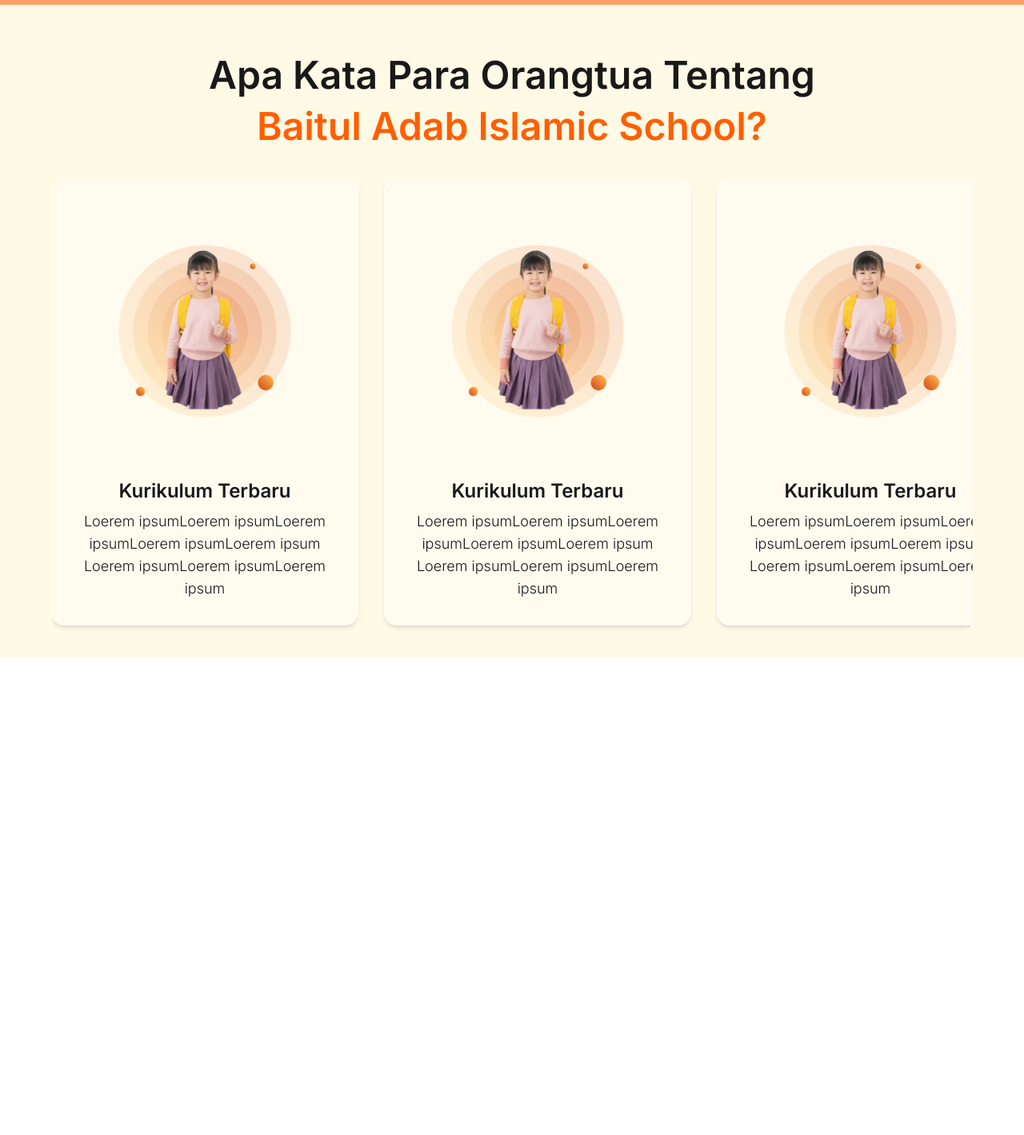
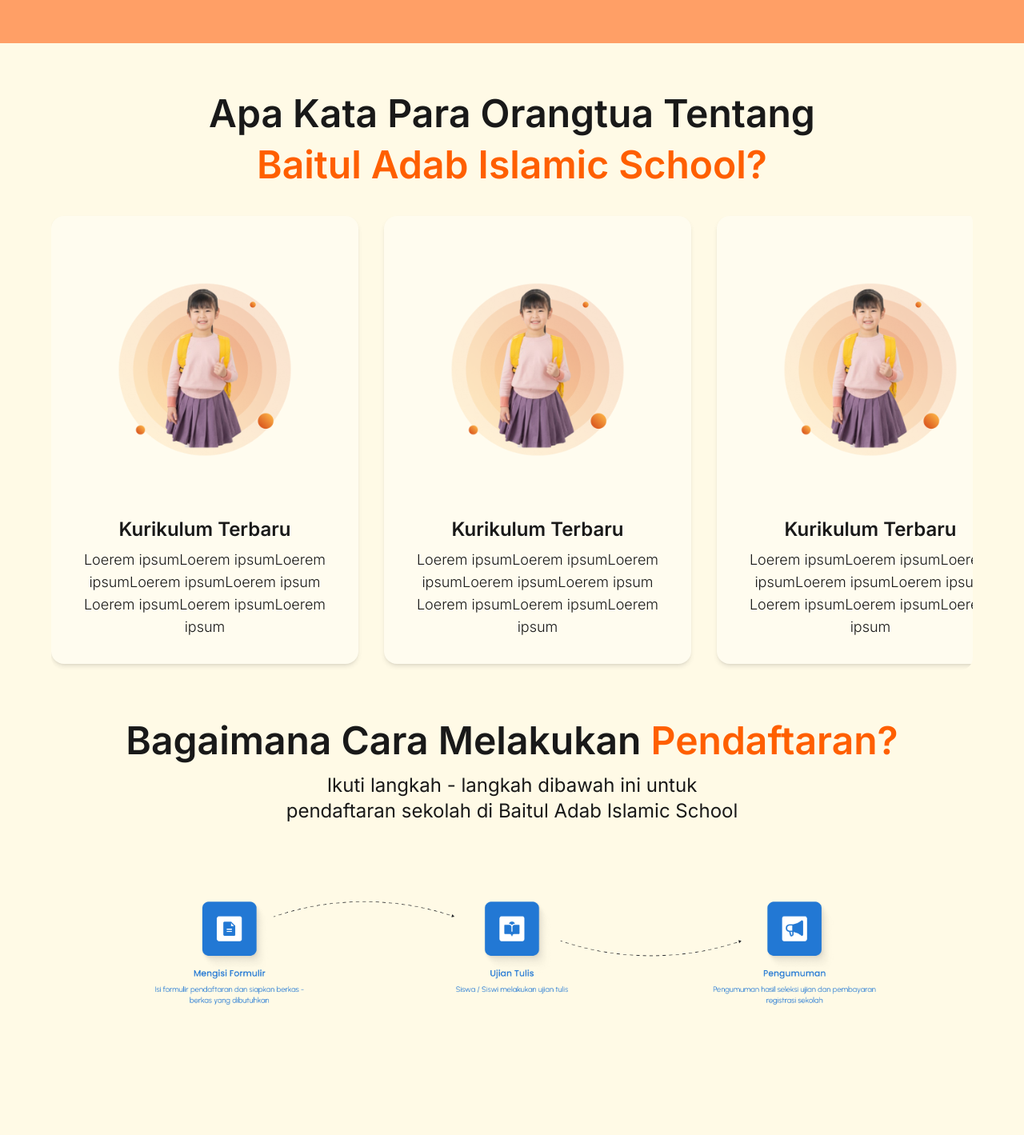
Before and after one commit to makbarramadhan62/baitul-adab-web, a Next.js app: page / in a window 1280 px wide. Shown: the part 1330-2749 px from the top of the page at 80% size. Before the commit the page ends 2152 px from the top, so only its background shows below. Built offline with nearby package versions, Linux system fonts and the light colour scheme.

Commit message:
refactor: optimize code & implement AOS

```diff
--- a/app/page.tsx
+++ b/app/page.tsx
@@ -1,9 +1,66 @@
+"use client";
+
 import Image from "next/image";
 import Navbar from "@/components/navbar";
 import TestimonialCard from "@/components/testimonialCard";
 import CurriculumCard from "@/components/curiculumCard";
+import Footer from "@/components/footer";
+import AOS from "aos";
+import "aos/dist/aos.css";
+import { useEffect } from "react";
 
 export default function Home() {
+  useEffect(() => {
+    AOS.init({
+      duration: 800,
+    });
+  }, []);
+
+  const testimonials = [
+    {
+      imageSrc: "/image/home/TestimonialPerson.png",
+      imageAlt: "school-pict",
+      title: "Kurikulum Terbaru",
+      description:
+        "Loerem ipsumLoerem ipsumLoerem ipsumLoerem ipsumLoerem ipsum Loerem ipsumLoerem ipsumLoerem ipsum",
+    },
+    {
+      imageSrc: "/image/home/TestimonialPerson.png",
+      imageAlt: "school-pict",
+      title: "Kurikulum Terbaru",
+      description:
+        "Loerem ipsumLoerem ipsumLoerem ipsumLoerem ipsumLoerem ipsum Loerem ipsumLoerem ipsumLoerem ipsum",
+    },
+    {
+      imageSrc: "/image/home/TestimonialPerson.png",
+      imageAlt: "school-pict",
+      title: "Kurikulum Terbaru",
+      description:
+        "Loerem ipsumLoerem ipsumLoerem ipsumLoerem ipsumLoerem ipsum Loerem ipsumLoerem ipsumLoerem ipsum",
+    },
+    {
+      imageSrc: "/image/home/TestimonialPerson.png",
+      imageAlt: "school-pict",
+      title: "Kurikulum Terbaru",
+      description:
+        "Loerem ipsumLoerem ipsumLoerem ipsumLoerem ipsumLoerem ipsum Loerem ipsumLoerem ipsumLoerem ipsum",
+    },
+    {
+      imageSrc: "/image/home/TestimonialPerson.png",
+      imageAlt: "school-pict",
+      title: "Kurikulum Terbaru",
+      description:
+        "Loerem ipsumLoerem ipsumLoerem ipsumLoerem ipsumLoerem ipsum Loerem ipsumLoerem ipsumLoerem ipsum",
+    },
+    {
+      imageSrc: "/image/home/TestimonialPerson.png",
+      imageAlt: "school-pict",
+      title: "Kurikulum Terbaru",
+      description:
+        "Loerem ipsumLoerem ipsumLoerem ipsumLoerem ipsumLoerem ipsum Loerem ipsumLoerem ipsumLoerem ipsum",
+    },
+  ];
+
   return (
     <div className="flex min-h-screen w-full flex-col items-center overflow-x-hidden">
       <Navbar />
@@ -11,10 +68,13 @@
       {/* Hero Section*/}
       <section
         id="hero"
-        className="p-16 flex flex-col lg:flex-row items-center justify-center mt-4 relative"
+        className="p-16 flex flex-col lg:flex-row items-center justify-center mb-0 lg:my-8 relative"
       >
         {/* Bagian Kiri */}
-        <div className="w-full lg:w-1/2 lg:order-1 mb-8 md:mb-0">
+        <div
+          data-aos="fade-right"
+          className="w-full lg:w-1/2 lg:order-1 mb-8 md:mb-0"
+        >
           <div className="mt-4">
             <h2 className="text-4xl font-bold text-gray-800">
               Selamat Datang di
@@ -27,14 +87,18 @@
               ultrices ligula in turpis posuere, at sodales ipsum consequat. Ut
               eleifend tellus sit amet enim maximus vehicula.
             </p>
-            <button className="btn btn-primary text-white">
+            <button className="btn btn-primary text-white mt-4">
               Daftar Sekarang <i className="bi bi-arrow-right"></i>
             </button>
           </div>
         </div>
 
         {/* Bagian Kanan */}
-        <div className="w-full lg:w-1/2 lg:order-2">
+        <div
+          data-aos="fade-left"
+          data-aos-delay="400"
+          className="w-full lg:w-1/2 lg:order-2"
+        >
           <Image
             height={100}
             width={100}
@@ -52,7 +116,7 @@
           style={{ width: "100%", height: "auto" }}
           src="/image/home/UnionBg.svg"
           alt="school-pict"
-          className="object-cover absolute bottom-0 lg:-bottom-36"
+          className="object-cover absolute bottom-0 lg:-bottom-20 xl:-bottom-44 z-10"
         />
       </section>
       {/* Hero Section*/}
@@ -60,7 +124,7 @@
       {/* Second Section*/}
       <section
         id="second"
-        className="w-full relative z-10 my-8 bg-primary-content"
+        className="w-full relative z-20 bg-primary-content mt-0 lg:my-8"
       >
         <div className="px-16">
           <div className="w-full text-center">
@@ -136,50 +200,143 @@
           </div>
 
           <div className="carousel w-full gap-8 rounded-box">
-            <div className="carousel-item">
-              <TestimonialCard
-                imageSrc="/image/home/TestimonialPerson.png"
-                imageAlt="school-pict"
-                title="Kurikulum Terbaru"
-                description="Loerem ipsumLoerem ipsumLoerem ipsumLoerem ipsumLoerem ipsum Loerem ipsumLoerem ipsumLoerem ipsum"
-              />
+            {testimonials.map((testimonial, index) => (
+              <div className="carousel-item" key={index}>
+                <TestimonialCard
+                  imageSrc={testimonial.imageSrc}
+                  imageAlt={testimonial.imageAlt}
+                  title={testimonial.title}
+                  description={testimonial.description}
+                />
+              </div>
+            ))}
+          </div>
+        </div>
+      </section>
+      {/* Third Section*/}
+
+      {/*  Fourth Section*/}
+      <section id="fourth" className="w-full relative z-10 my-8">
+        <div className="px-16">
+          <div className="w-full text-center mb-8">
+            <div className="flex flex-col justify-center gap-4">
+              <span className="text-neutral text-5xl font-semibold">
+                Bagaimana Cara Melakukan{" "}
+                <span className="text-secondary-content">Pendaftaran?</span>
+              </span>
+              <span className="text-neutral text-2xl w-1/2 mx-auto">
+                Ikuti langkah - langkah dibawah ini untuk pendaftaran sekolah di
+                Baitul Adab Islamic School
+              </span>
             </div>
-            <div className="carousel-item">
-              <TestimonialCard
-                imageSrc="/image/home/TestimonialPerson.png"
-                imageAlt="school-pict"
-                title="Kurikulum Terbaru"
-                description="Loerem ipsumLoerem ipsumLoerem ipsumLoerem ipsumLoerem ipsum Loerem ipsumLoerem ipsumLoerem ipsum"
-              />
+          </div>
+          <div className="w-full my-24 lg:order-2">
+            <Image
+              height={100}
+              width={100}
+              unoptimized
+              style={{ width: "80%", height: "auto" }}
+              src="/image/home/registrationStep.png"
+              alt="school-pict"
+              className="object-contain mx-auto"
+            />
+          </div>
+        </div>
+      </section>
+      {/*  Fourth Section*/}
+
+      {/*  Fifth Section*/}
+      <section id="fifth" className="w-full my-8">
+        <div className="px-16">
+          <div className="w-full text-center mb-8">
+            <div className="flex flex-col justify-center gap-4">
+              <span className="text-neutral text-5xl font-semibold">
+                Ayo Mulai Kumpulkan Berkas{" "}
+                <span className="text-secondary-content">Pendaftarannya!</span>
+              </span>
+              <span className="text-neutral text-2xl w-1/2 mx-auto">
+                Berkas apa saja yang diperlukan saat proses pendaftaran?
+              </span>
             </div>
-            <div className="carousel-item">
-              <TestimonialCard
-                imageSrc="/image/home/TestimonialPerson.png"
-                imageAlt="school-pict"
-                title="Kurikulum Terbaru"
-                description="Loerem ipsumLoerem ipsumLoerem ipsumLoerem ipsumLoerem ipsum Loerem ipsumLoerem ipsumLoerem ipsum"
-              />
+          </div>
+
+          <div className="flex flex-col lg:flex-row items-center justify-center">
+            {/* Bagian Kiri */}
+            <div className="w-full lg:w-1/2 lg:order-1 mb-8 md:mb-0">
+              <div className="card w-full bg-primary-content shadow-xl">
+                <div className="card-body">
+                  <h2 className="card-title mx-auto text-4xl font-bold">
+                    Syarat Umum
+                  </h2>
+                  <hr />
+                  <div className="flex flex-col gap-8">
+                    <div className="flex gap-4">
+                      <i className="bi bi-arrow-right-circle text-2xl"></i>
+                      <span className="text-2xl font-medium">
+                        Usia Kelompok Bermain minimal 3 tahun di bulan Juli 2024
+                      </span>
+                    </div>
+                    <div className="flex gap-4">
+                      <i className="bi bi-arrow-right-circle text-2xl"></i>
+                      <span className="text-2xl font-medium">
+                        Usia Kelompok A minimal 4 tahun di bulan Juli 2024
+                      </span>
+                    </div>
+                  </div>
+                </div>
+                <div className="card-body">
+                  <h2 className="card-title mx-auto text-4xl font-bold">
+                    Berkas Pendaftaran
+                  </h2>
+                  <hr />
+                  <div className="flex flex-col gap-8">
+                    <div className="flex gap-4">
+                      <i className="bi bi-arrow-right-circle text-2xl"></i>
+                      <span className="text-2xl font-medium">
+                        Fotocopy Akte Kelahiran
+                      </span>
+                    </div>
+                    <div className="flex gap-4">
+                      <i className="bi bi-arrow-right-circle text-2xl"></i>
+                      <span className="text-2xl font-medium">
+                        Fotocopy Kartu Keluarga
+                      </span>
+                    </div>
+                    <div className="flex gap-4">
+                      <i className="bi bi-arrow-right-circle text-2xl"></i>
+                      <span className="text-2xl font-medium">
+                        Fotocopy KTP Orangtua
+                      </span>
+                    </div>
+                    <div className="flex gap-4">
+                      <i className="bi bi-arrow-right-circle text-2xl"></i>
+                      <span className="text-2xl font-medium">
+                        Pas Foto 3 x 4 sebanyak 3 lembar
+                      </span>
+                    </div>
+                  </div>
+                </div>
+              </div>
             </div>
-            <div className="carousel-item">
-              <TestimonialCard
-                imageSrc="/image/home/TestimonialPerson.png"
-                imageAlt="school-pict"
-                title="Kurikulum Terbaru"
-                description="Loerem ipsumLoerem ipsumLoerem ipsumLoerem ipsumLoerem ipsum Loerem ipsumLoerem ipsumLoerem ipsum"
-              />
-            </div>
-            <div className="carousel-item">
-              <TestimonialCard
-                imageSrc="/image/home/TestimonialPerson.png"
-                imageAlt="school-pict"
-                title="Kurikulum Terbaru"
-                description="Loerem ipsumLoerem ipsumLoerem ipsumLoerem ipsumLoerem ipsum Loerem ipsumLoerem ipsumLoerem ipsum"
+
+            {/* Bagian Kanan */}
+            <div className="w-full lg:w-1/2 lg:order-2">
+              <Image
+                height={100}
+                width={100}
+                unoptimized
+                style={{ width: "80%", height: "auto" }}
+                src="/image/home/personIllustration.svg"
+                alt="school-pict"
+                className="object-contain mx-auto"
               />
             </div>
           </div>
         </div>
       </section>
-      {/* Third Section*/}
+      {/*  Fifth Section*/}
+
+      <Footer />
     </div>
   );
 }
```
